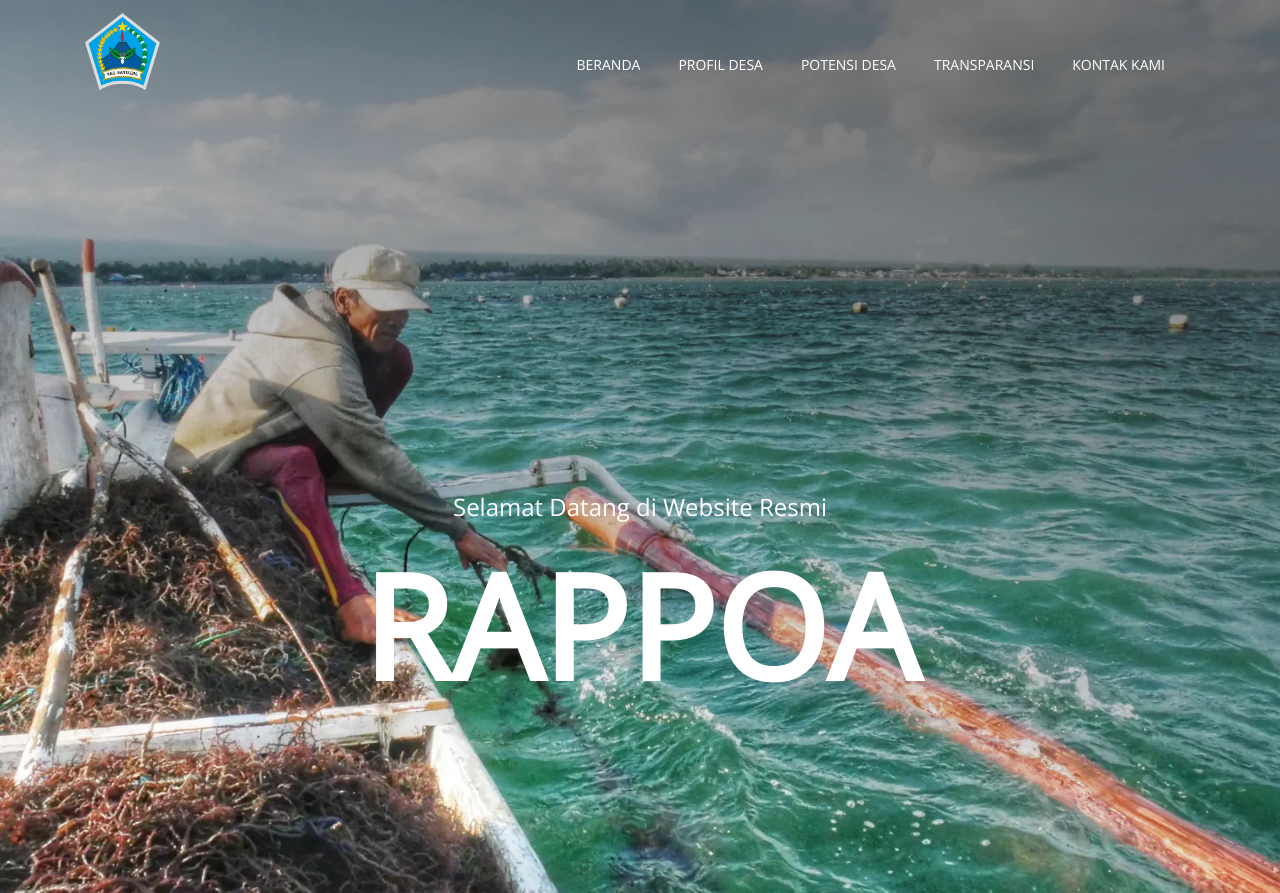
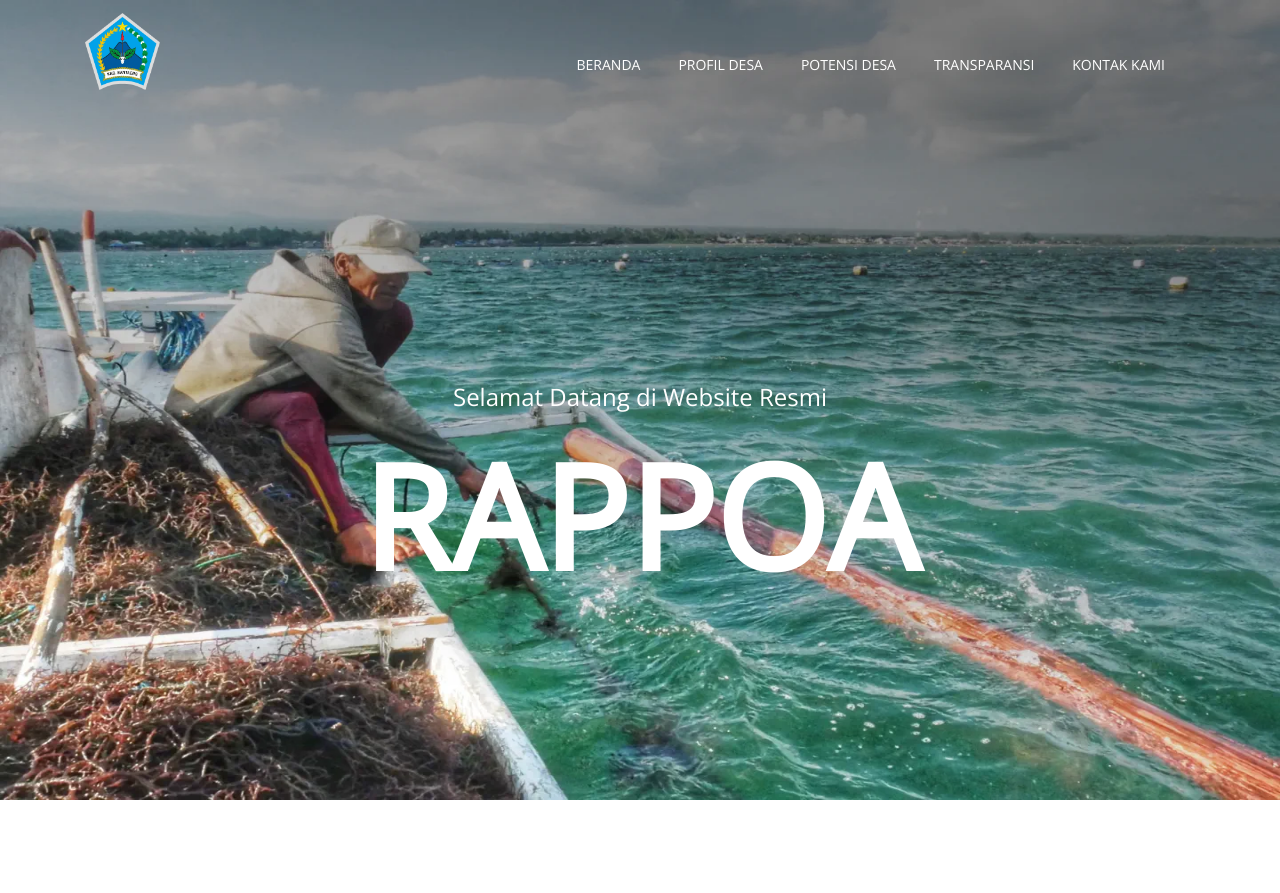
Before and after one commit to raditia/web-rappoa, a website: page index.html in a window 1280 px wide. Shown: the top 893 px of the page. Drawn offline with nearby package versions, Linux system fonts and the light colour scheme.

Commit message:
update to header image

```diff
--- a/index.html
+++ b/index.html
@@ -73,7 +73,7 @@
       <div class="carousel-inner" role="listbox">
         <!-- Slide One - Set the background image for this slide in the line below -->
         <div class="carousel-item active">
-          <img src="./images/web/header@1.webp" style="max-width: 100%;height: auto">
+          <img src="./images/web/header@1.webp" style="width: 100%;height: 100%">
           <div class="carousel-caption d-none d-md-block">
             <p class="text-home">Selamat Datang di Website Resmi </p>
             <h1 class="header-home">RAPPOA</h1>
```
